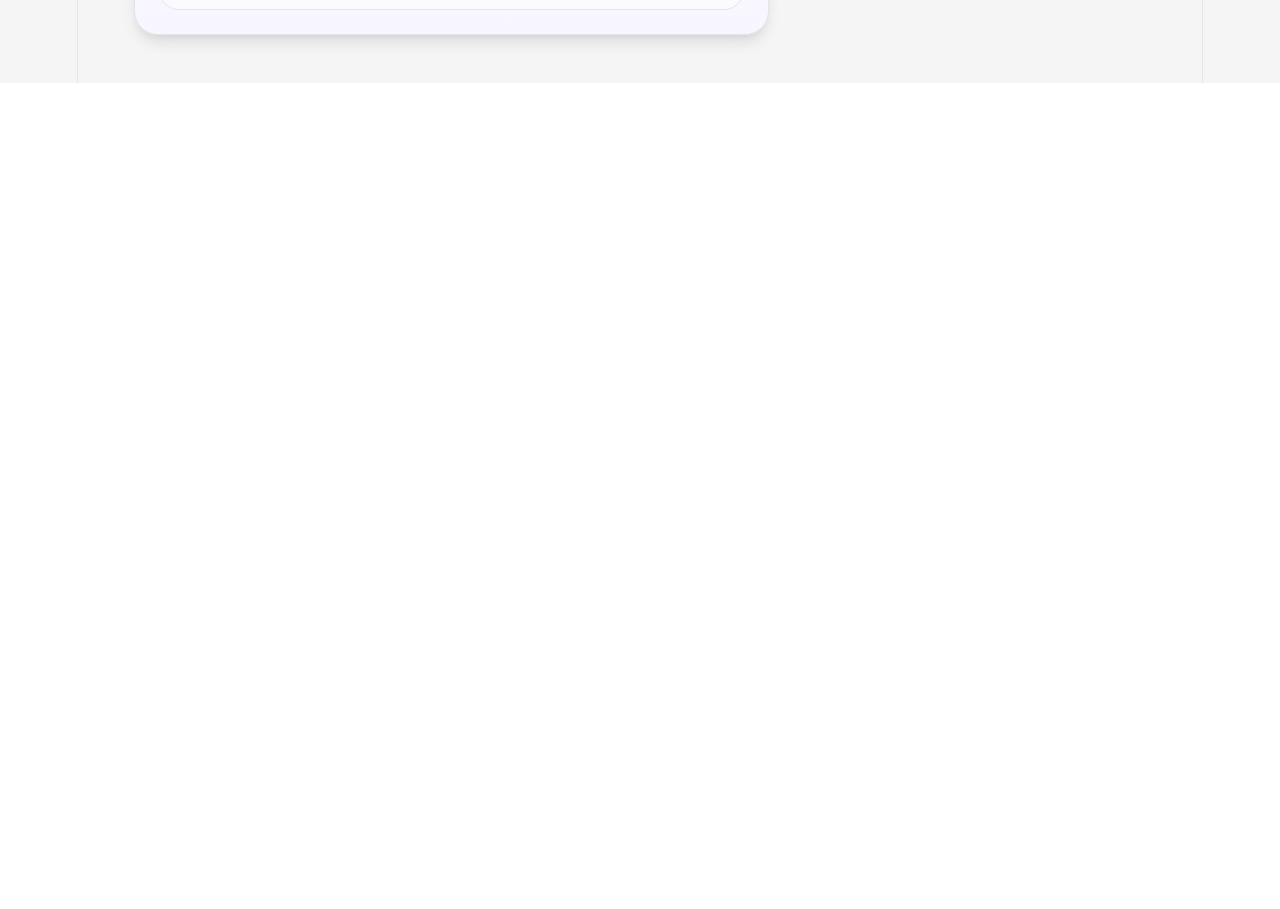
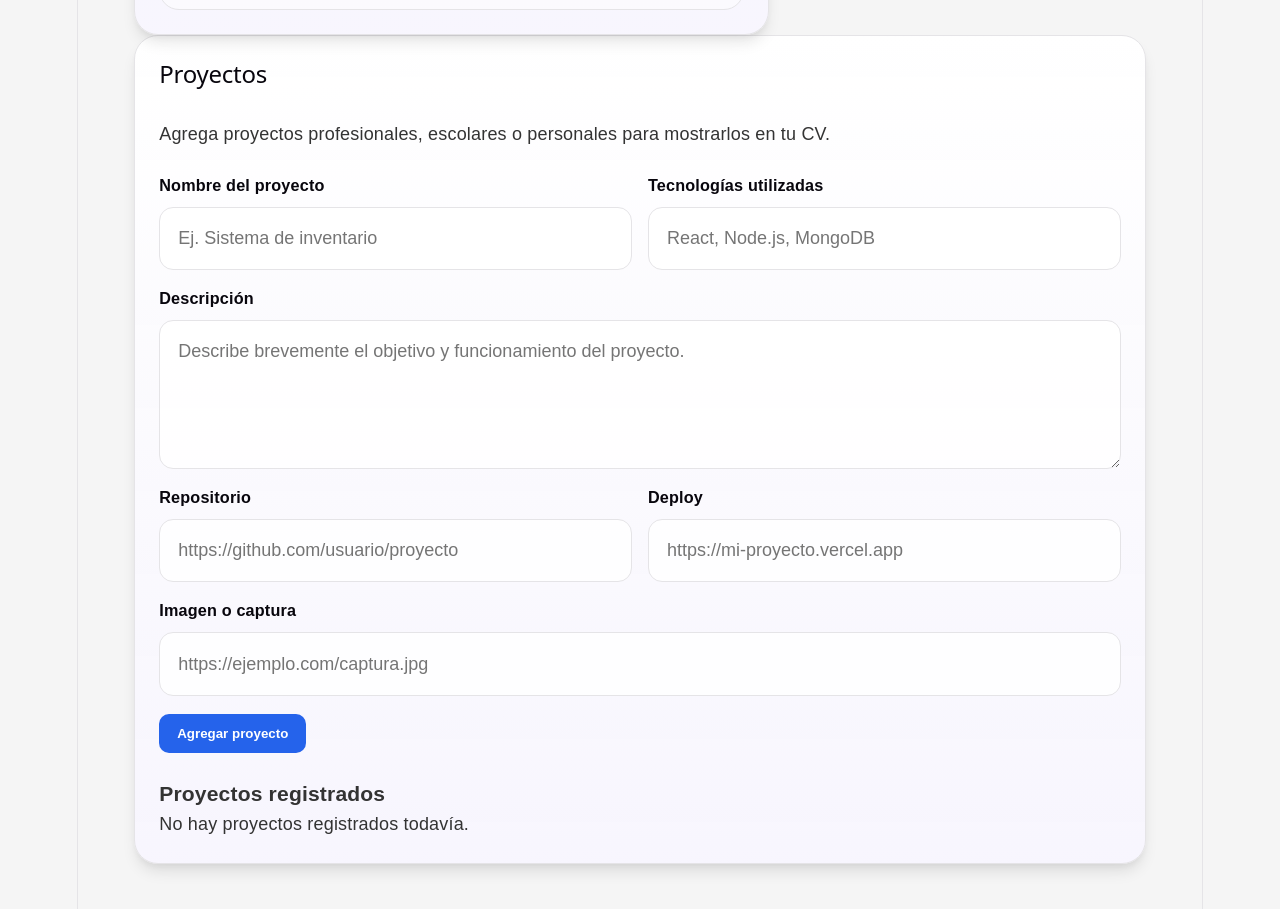
Before and after one commit to luisferbarragan/Proyecto-Final_Tecnologias-Web, a React (Vite) app: page /editor in a window 1280 px wide. Shown: the part 2340-3249 px from the top of the page. Before the commit the page ends 2423 px from the top, so only its background shows below. Built offline with nearby package versions, Linux system fonts and the light colour scheme.

Commit message:
Crear formulario de proyectos con lista dinamica

```diff
--- /dev/null
+++ b/src/components/ProjectForm.jsx
@@ -0,0 +1,183 @@
+import { useState } from 'react'
+import { useCV } from '../context/CVContext'
+
+function ProjectForm() {
+  const { cvData, addProject } = useCV()
+  const { projects } = cvData
+
+  const [projectData, setProjectData] = useState({
+    name: '',
+    description: '',
+    technologies: '',
+    repository: '',
+    deploy: '',
+    image: '',
+  })
+
+  const handleChange = (event) => {
+    const { name, value } = event.target
+
+    setProjectData((prevData) => ({
+      ...prevData,
+      [name]: value,
+    }))
+  }
+
+  const handleSubmit = (event) => {
+    event.preventDefault()
+
+    const newProject = {
+      id: Date.now(),
+      ...projectData,
+    }
+
+    addProject(newProject)
+
+    setProjectData({
+      name: '',
+      description: '',
+      technologies: '',
+      repository: '',
+      deploy: '',
+      image: '',
+    })
+  }
+
+  return (
+    <section className="editor-card editor-form">
+      <h2>Proyectos</h2>
+      <p>Agrega proyectos profesionales, escolares o personales para mostrarlos en tu CV.</p>
+
+      <form onSubmit={handleSubmit}>
+        <div className="editor-grid">
+          <label className="field">
+            <span className="field-label">Nombre del proyecto</span>
+            <input
+              className="field-input"
+              type="text"
+              name="name"
+              value={projectData.name}
+              onChange={handleChange}
+              placeholder="Ej. Sistema de inventario"
+              required
+            />
+          </label>
+
+          <label className="field">
+            <span className="field-label">Tecnologías utilizadas</span>
+            <input
+              className="field-input"
+              type="text"
+              name="technologies"
+              value={projectData.technologies}
+              onChange={handleChange}
+              placeholder="React, Node.js, MongoDB"
+              required
+            />
+          </label>
+
+          <label className="field field--full">
+            <span className="field-label">Descripción</span>
+            <textarea
+              className="field-input field-textarea"
+              name="description"
+              value={projectData.description}
+              onChange={handleChange}
+              placeholder="Describe brevemente el objetivo y funcionamiento del proyecto."
+              rows="4"
+              required
+            />
+          </label>
+
+          <label className="field">
+            <span className="field-label">Repositorio</span>
+            <input
+              className="field-input"
+              type="url"
+              name="repository"
+              value={projectData.repository}
+              onChange={handleChange}
+              placeholder="https://github.com/usuario/proyecto"
+            />
+          </label>
+
+          <label className="field">
+            <span className="field-label">Deploy</span>
+            <input
+              className="field-input"
+              type="url"
+              name="deploy"
+              value={projectData.deploy}
+              onChange={handleChange}
+              placeholder="https://mi-proyecto.vercel.app"
+            />
+          </label>
+
+          <label className="field field--full">
+            <span className="field-label">Imagen o captura</span>
+            <input
+              className="field-input"
+              type="url"
+              name="image"
+              value={projectData.image}
+              onChange={handleChange}
+              placeholder="https://ejemplo.com/captura.jpg"
+            />
+          </label>
+        </div>
+
+        <button className="primary-button" type="submit">
+          Agregar proyecto
+        </button>
+      </form>
+
+      <div className="editor-section">
+        <h3>Proyectos registrados</h3>
+
+        {projects.length === 0 ? (
+          <p>No hay proyectos registrados todavía.</p>
+        ) : (
+          <div className="project-list">
+            {projects.map((project) => (
+              <article className="project-card" key={project.id}>
+                <h4>{project.name}</h4>
+                <p>{project.description}</p>
+                <p>
+                  <strong>Tecnologías:</strong> {project.technologies}
+                </p>
+
+                {project.repository && (
+                  <p>
+                    <strong>Repositorio:</strong>{' '}
+                    <a href={project.repository} target="_blank" rel="noreferrer">
+                      Ver repositorio
+                    </a>
+                  </p>
+                )}
+
+                {project.deploy && (
+                  <p>
+                    <strong>Deploy:</strong>{' '}
+                    <a href={project.deploy} target="_blank" rel="noreferrer">
+                      Ver proyecto
+                    </a>
+                  </p>
+                )}
+
+                {project.image && (
+                  <img
+                    className="project-image"
+                    src={project.image}
+                    alt={`Captura de ${project.name}`}
+                  />
+                )}
+              </article>
+            ))}
+          </div>
+        )}
+      </div>
+    </section>
+  )
+}
+
+export default ProjectForm
--- a/src/pages/Editor.jsx
+++ b/src/pages/Editor.jsx
@@ -2,6 +2,7 @@ import { useCV } from '../context/CVContext'
 import SkillForm from '../components/SkillForm'
 import EducationForm from '../components/EducationForm'
 import '../styles/cv-form.css'
+import ProjectForm from '../components/ProjectForm'
 
 function Editor() {
   const { cvData, updatePersonalInfo } = useCV()
@@ -215,6 +216,7 @@ function Editor() {
           </div>
         </aside>
       </div>
+      <ProjectForm />
     </section>
   )
 }
--- a/src/styles/cv-form.css
+++ b/src/styles/cv-form.css
@@ -355,3 +355,42 @@
   color: var(--text);
   opacity: 0.8;
 }
+
+.primary-button {
+  margin-top: 18px;
+  padding: 12px 18px;
+  border: none;
+  border-radius: 10px;
+  background-color: #2563eb;
+  color: white;
+  font-weight: 700;
+  cursor: pointer;
+}
+
+.primary-button:hover {
+  background-color: #1d4ed8;
+}
+
+.project-list {
+  display: grid;
+  gap: 16px;
+  margin-top: 16px;
+}
+
+.project-card {
+  padding: 16px;
+  border: 1px solid #d1d5db;
+  border-radius: 14px;
+  background-color: #ffffff;
+}
+
+.project-card h4 {
+  margin-top: 0;
+}
+
+.project-image {
+  width: 100%;
+  max-width: 420px;
+  border-radius: 12px;
+  margin-top: 10px;
+}
```
